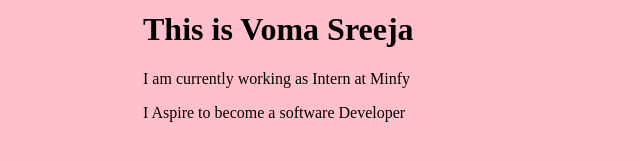
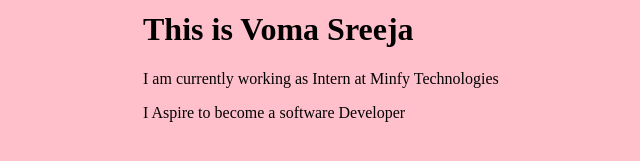
Before and after one commit to sreejavoma13/TASK-2, a plain HTML site: page index.html in a window 1280 px wide. Shown: the part 309-470 px from the top of the page, 315-955 px from the left. Drawn offline with Linux system fonts and the light colour scheme.

Commit message:
Add Content

```diff
--- a/index.html
+++ b/index.html
@@ -23,7 +23,7 @@
     <div>
     <h3>Hi,Hello!</h3>
     <h1>This is Voma Sreeja</h1>
-    <p>I am currently working as Intern at Minfy </p>
+    <p>I am currently working as Intern at Minfy Technologies</p>
     <p>I Aspire to become a software Developer </p>
     </div>
 </body>
```
